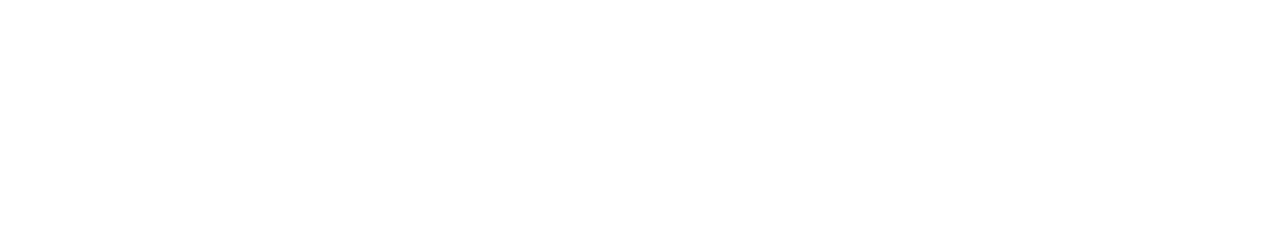
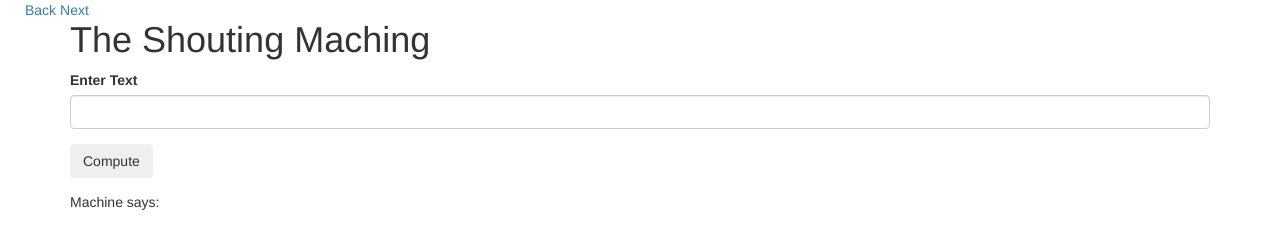
Before and after one commit to thacheshirecat/form-practice, a plain HTML site: page form-practice.html in a window 1280 px wide. Drawn offline with Linux system fonts and the light colour scheme.

Commit message:
Add html for practice page 'shouting machine', include a form that users can input text and a section where the text is displayed in all uppercase.

```diff
--- a/css/styles.css
+++ b/css/styles.css
@@ -1,3 +1,12 @@
 #story {
   display: none;
 }
+
+.bigletters {
+  text-transform: uppercase;
+}
+
+.options {
+  float: left;
+  margin-left: 25px;
+}
--- a/form-practice.html
+++ b/form-practice.html
@@ -6,4 +6,31 @@
     <script src="js/scripts.js"></script>
     <title>Practice Your Form</title>
   </head>
-  <body>
+
+  <div class="options">
+    <a href="index.html">Back</a>
+    <a href="form-letter.html">Next</a>
+  </div>
+
+    <body>
+      <div class="container">
+      <h1>The Shouting Maching</h1>
+
+      <div>
+        <form id="formOne">
+          <div class="form-group">
+            <label for="user-input">Enter Text</label>
+            <input id="user-input" class="form-control" type="text">
+          </div>
+
+          <button type="submit" class="btn">Compute</button>
+        </form>
+      </div>
+
+      <div id="shouting">
+        <p>Machine says: <span class="user-input"></span></p>
+      </div>
+
+      </div>
+    </body>
+</html>
--- a/js/scripts.js
+++ b/js/scripts.js
@@ -1,4 +1,30 @@
 $(document).ready(function() {
+
+$("#formOne").submit(function(event) {
+  var userinputValue = $("input#user-input").val();
+  var louder = userinputValue.toUpperCase();
+  $(".user-input").text(louder);
+
+  event.preventDefault();
+});
+
+
+
+
+
+
+
+
+
+
+
+
+
+
+//
+// mad lib scripts (disabled)
+//
+
   $("#formOne").submit(function(event) {
     var person1Input = $("input#person1").val();
     var person2Input = $("input#person2").val();
```
Also changed, not shown: index.html (+7 -3 lines).
